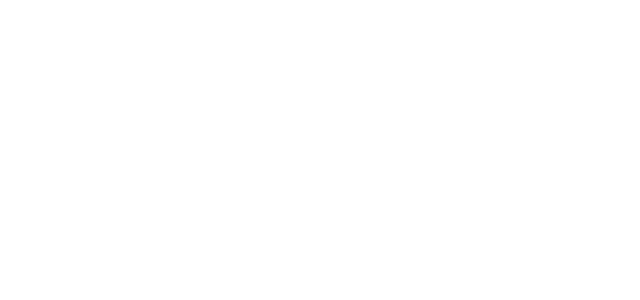
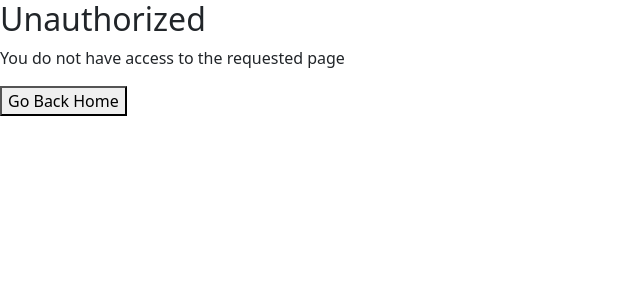
Before and after one commit to SimpleDatabase-Usecase1/useCase1-FrontEnd, a React (Create React App) app: page /unauthorized in a window 1280 px wide. Before the commit this address had no page. Shown: the top 300 px of the page, without its empty margins (0-640 px from the left). Built offline with nearby package versions, Linux system fonts and the light colour scheme.

Commit message:
add role based access for each page

```diff
--- a/src/App.js
+++ b/src/App.js
@@ -1,17 +1,42 @@
 import './App.css';
-import { Routes, Route } from 'react-router-dom';
+import { Routes, Route, Outlet, Navigate } from 'react-router-dom';
 import Login from './components/Login';
 import Home from './components/Home';
 import Auditor from './components/Auditor';
 import Account from './components/Account';
+import NotFound from './components/NotFound';
+import Unauthorized from './components/Unauthorized';
 
 function App() {
+
+  //check if the roles listed == the current user's role
+  const RoleAccess = ({roles = []}) => {
+    var getRole = sessionStorage.getItem("role");
+    return !roles.length || roles.includes(getRole)
+      ? <Outlet/> : <Navigate to='/unauthorized' replace/>;
+  };
+
   return (
     <Routes>
-      <Route path="/" element={<Login/>}/>
-      <Route path="/home" element={<Home/>}/>
-      <Route path="/auditor" element={<Auditor/>}/>
-      <Route path="/account" element={<Account/>}/>
+      <Route path='/' element={<Login/>}/>
+      <Route path="/unauthorized" element={<Unauthorized />} />
+
+      {/* Home can be access by anyone  [page 1]*/}
+      <Route element={<RoleAccess roles={["root", "customer", "associate", "auditor"]}/>}>
+        <Route path='/home' element={<Home/>}></Route>
+      </Route>
+
+      {/* Manage account can be access by root and associate aka (view only) [page 2]*/}
+      <Route element={<RoleAccess roles={["root", "associate"]}/>}>
+        <Route path='/account' element={<Account/>}/>
+      </Route>
+
+      {/* Audtor page can be access by root, auditor, and associate [page 3]*/}
+      <Route element={<RoleAccess roles={["root", "associate", "auditor"]}/>}>
+        <Route path='/auditor' element={<Auditor/>}/>
+      </Route>
+
+      <Route path='*' element={<NotFound/>}/>
     </Routes>
   );
 }
--- /dev/null
+++ b/src/components/NotFound.js
@@ -0,0 +1,15 @@
+import React from 'react'
+import { Link } from 'react-router-dom'
+
+function NotFound() {
+
+  return (
+    <div>
+        <h2>Page Not Found</h2>
+        <p>Click below to navigate back to the Home Page</p>
+        <Link to={'/home'}>Home Page</Link>
+    </div>
+  )
+}
+
+export default NotFound
--- /dev/null
+++ b/src/components/Unauthorized.js
@@ -0,0 +1,17 @@
+import React from 'react'
+import { useNavigate } from 'react-router-dom'
+
+const Unauthorized = () => {
+    const navigate = useNavigate();
+  return (
+    <section>
+        <h2> Unauthorized </h2>
+        <p>You do not have access to the requested page</p>
+        <div>
+            <button type='button' onClick={() => navigate(-1)}>Go Back Home</button>
+        </div>
+    </section>
+  )
+}
+
+export default Unauthorized
```
Also changed, not shown: src/components/service/RoleRoute.js (deleted, +0 -13 lines).
